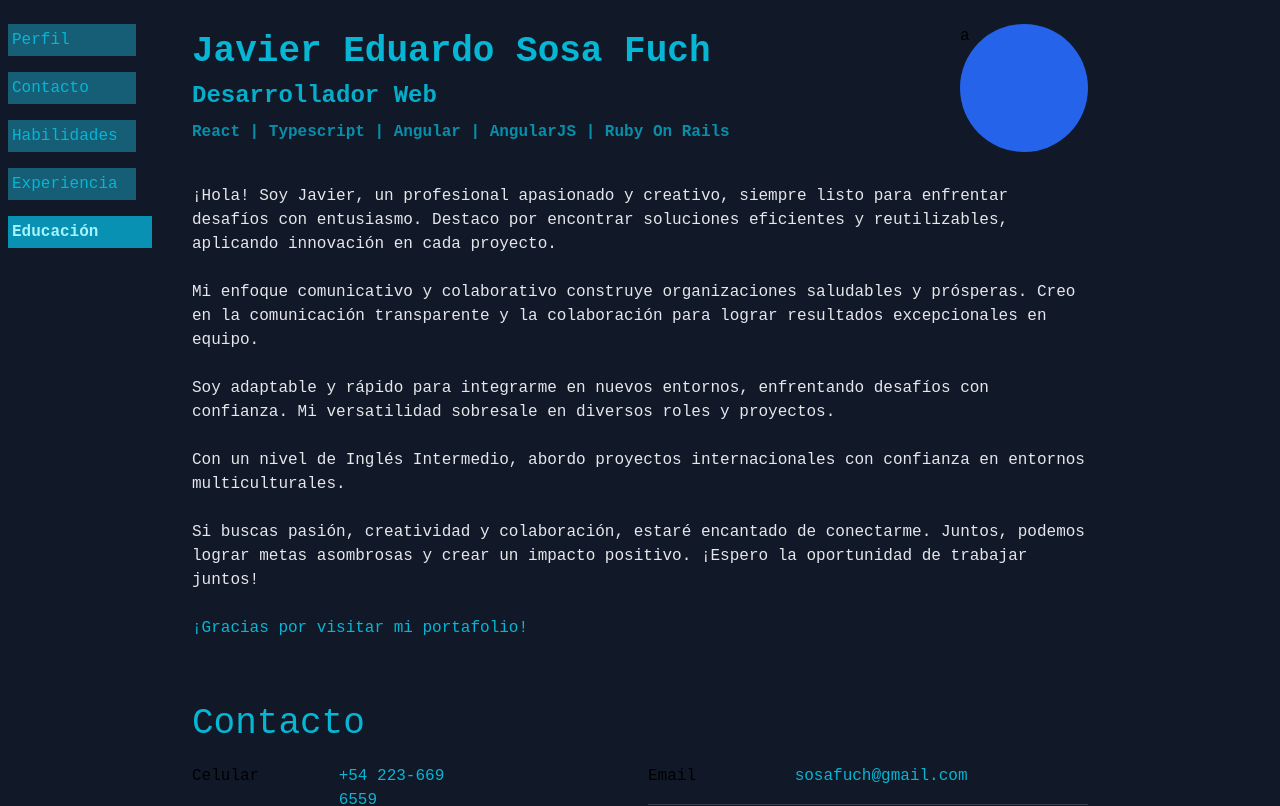
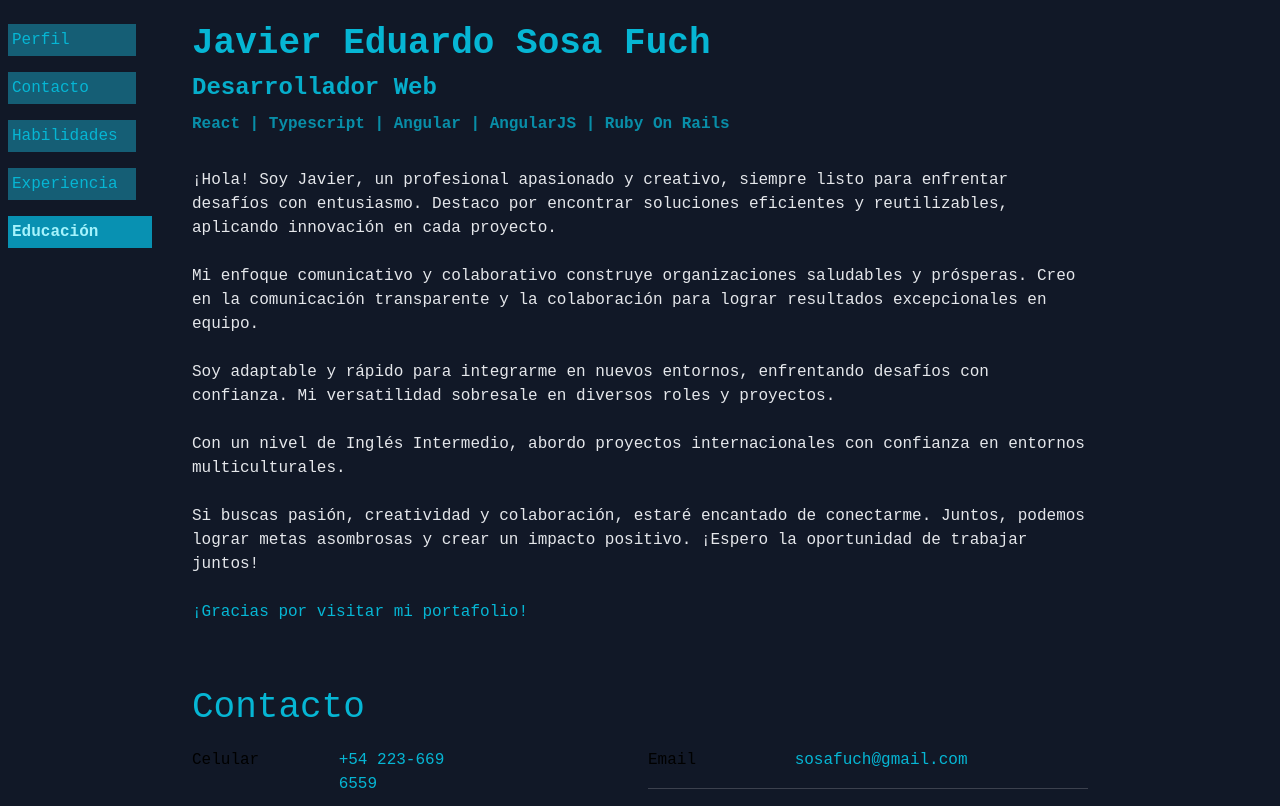
Before and after one commit to Zoaxx1/portfolio, a Next.js app: page / in a window 1280 px wide. Shown: the top 806 px of the page. Built offline with nearby package versions, Linux system fonts and the light colour scheme.

Commit message:
delete img

```diff
--- a/app/layout.tsx
+++ b/app/layout.tsx
@@ -1,13 +1,7 @@
 import './globals.css'
-import type { Metadata } from 'next'
 import { Inter } from 'next/font/google'
 
 const inter = Inter({ subsets: ['latin'] })
-
-export const metadata: Metadata = {
-  title: 'Create Next App',
-  description: 'Generated by create next app',
-}
 
 export default function RootLayout({
   children,
--- a/app/page.tsx
+++ b/app/page.tsx
@@ -1,12 +1,24 @@
 import NavBarComponent from "@components/navbar/navbar_component";
-import HomePage from "@pages/home/home_page";
+import ProfileSection from "@sections/profile/profile_section";
+import TechnologiesSection from "@sections/technologies/technologies_section";
+import ExperienceSection from "@sections/experiences/experiencies_section";
+import EducationSection from "@sections/education/education_section";
+import ContactSection from "@sections/contact/contact_section";
+
 
 export default function Home() {
   return (
     <main className='font-custom bg-gray-900 w-screen h-full'>
       <NavBarComponent></NavBarComponent>
-      <div className="px-48 py-6">
-          <HomePage></HomePage>
+      <div className="px-48 py-6 grid grid-cols-auto gap-16">
+        <ProfileSection></ProfileSection>
+        <ContactSection></ContactSection>
+        <TechnologiesSection></TechnologiesSection>
+        <ExperienceSection></ExperienceSection>
+        <div>
+          <div id='education'></div>
+          <EducationSection></EducationSection>
+        </div>
       </div>
     </main>
   )
--- a/app/pages/home/home_page.tsx
+++ /dev/null
@@ -1,18 +0,0 @@
-import ProfileSection from "@sections/profile/profile_section";
-import TechnologiesSection from "@sections/technologies/technologies_section";
-import ExperienceSection from "@sections/experiences/experiencies_section";
-import EducationSection from "@sections/education/education_section";
-import ContactSection from "@sections/contact/contact_section";
-
-export default function HomePage () {
-    return (
-        <div className='grid grid-cols-auto gap-16'>
-            <ProfileSection></ProfileSection>
-            <ContactSection></ContactSection>
-            <TechnologiesSection></TechnologiesSection>
-            <ExperienceSection></ExperienceSection>
-            <div id='education'></div>
-            <EducationSection></EducationSection>
-        </div>
-    )
-}
--- a/app/sections/profile/components/head/head_component.tsx
+++ b/app/sections/profile/components/head/head_component.tsx
@@ -1,3 +1,5 @@
+import Me from '@assets/me.jpg'
+
 export default function HeadComponent () {
     return (
         <div className="flex items-center justify-between container">
@@ -6,7 +8,6 @@ export default function HeadComponent () {
                 <p className="text-2xl font-semibold opacity-95">Desarrollador Web</p>
                 <p className="opacity-75 font-semibold">React | Typescript | Angular | AngularJS | Ruby On Rails </p>
             </div>
-            <div className="w-32 h-32 bg-blue-600 rounded-full">a</div>
         </div>
     )
 }
--- a/tsconfig.json
+++ b/tsconfig.json
@@ -25,7 +25,8 @@
       "@functions/*": ["./app/functions/*"],
       "@interfaces/*": ["./app/interfaces/*"],
       "@pages/*": ["./app/pages/*"],
-      "@sections/*": ["./app/sections/*"]
+      "@sections/*": ["./app/sections/*"],
+      "@assets/*": ["./app/assets/*"]
     }
   },
   "include": ["next-env.d.ts", "**/*.ts", "**/*.tsx", ".next/types/**/*.ts"],
```
